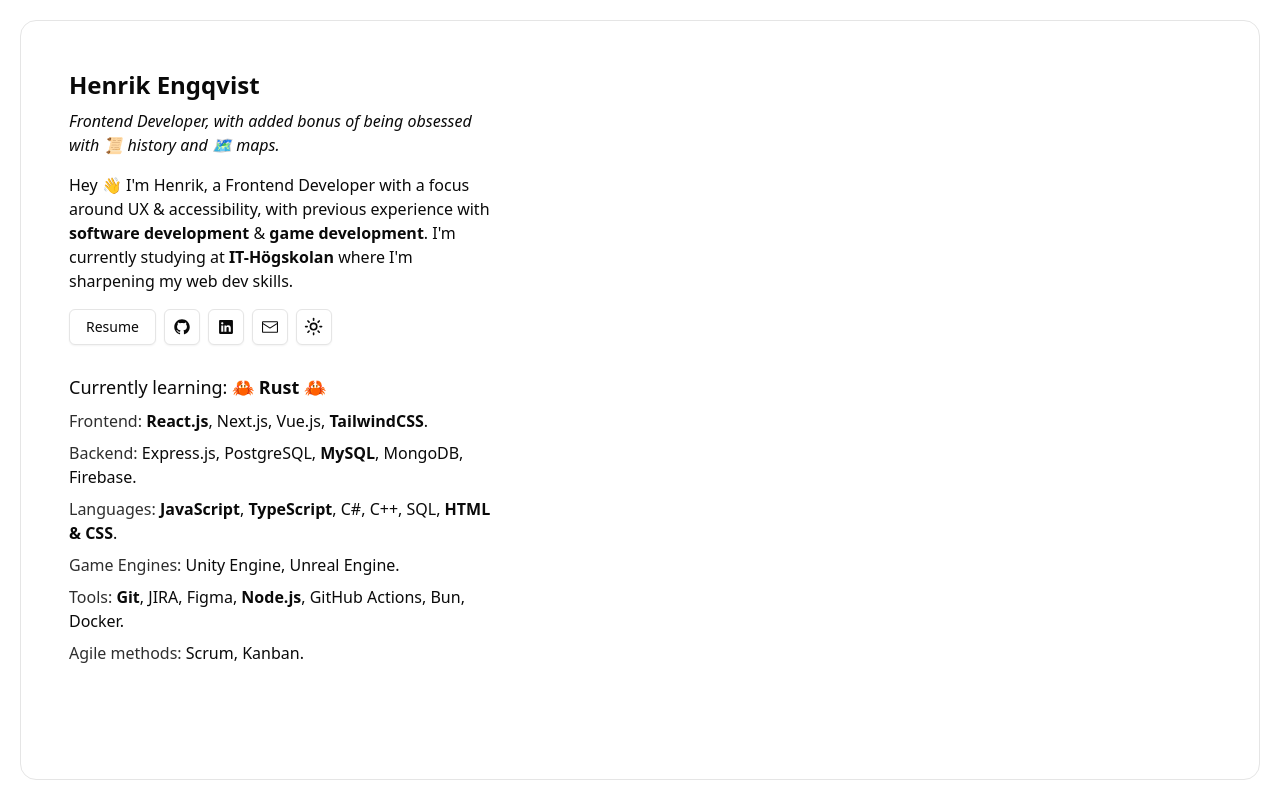
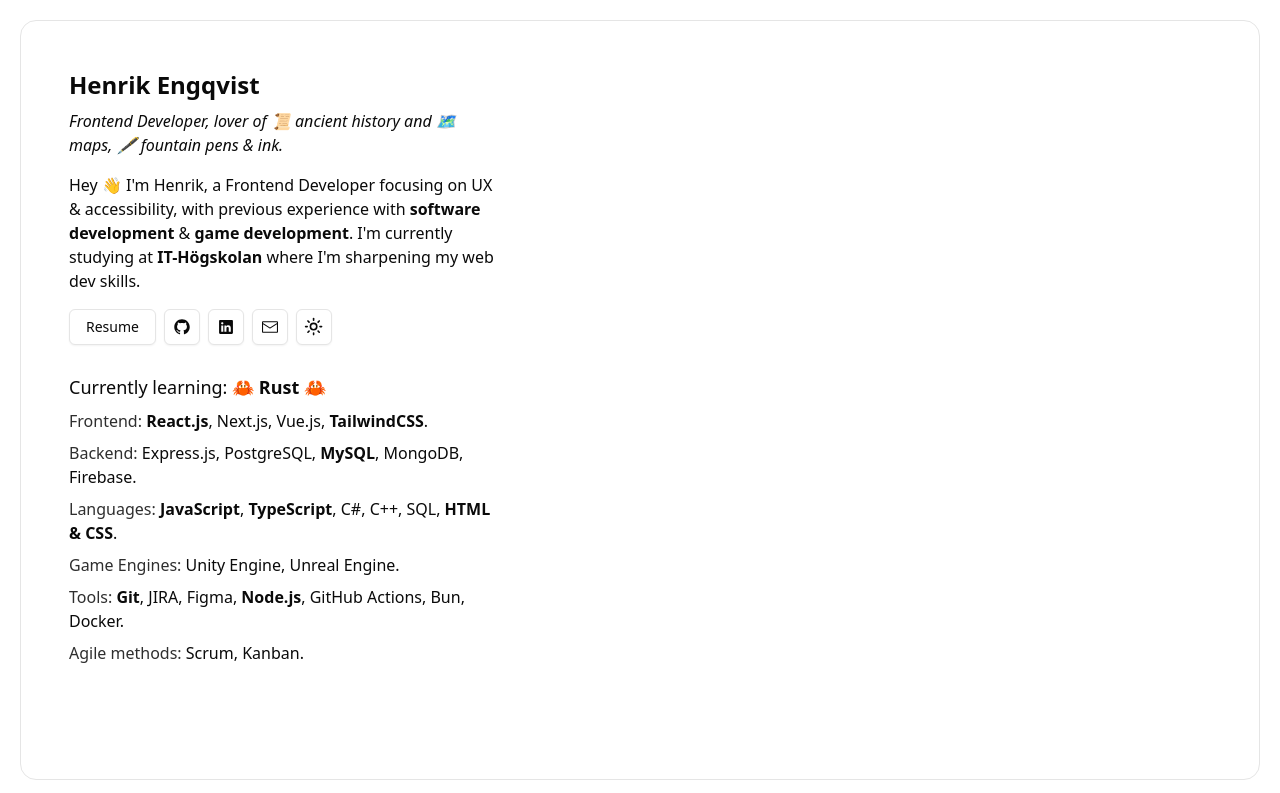
Before and after one commit to hydrarguru/personal-portfolio, a React (Vite) app: page / in a window 1280 px wide. Shown: the top 793 px of the page. Built offline with nearby package versions, Linux system fonts and the light colour scheme.

Commit message:
refactored introduction & added fountain pens & ink to sub header.

```diff
--- a/src/App.tsx
+++ b/src/App.tsx
@@ -16,9 +16,9 @@ function App() {
             <div className="flex items-center justify-between">
               <h1 className="text-2xl font-bold">Henrik Engqvist</h1>
             </div>
-            <h3 className="mt-2 text-base italic">Frontend Developer, with added bonus of being obsessed with 📜 history and 🗺️ maps.</h3>
+            <h3 className="mt-2 text-base italic">Frontend Developer, lover of 📜 ancient history and 🗺️ maps, 🖋️ fountain pens & ink.</h3>
             <p className="my-4 max-w-2xl text-foreground/100">
-              Hey 👋 I'm Henrik, a Frontend Developer with a focus around UX &
+              Hey 👋 I'm Henrik, a Frontend Developer focusing on UX &
               accessibility, with previous experience with{" "}
               <span className="font-semibold text-foreground">
                 software development
```
